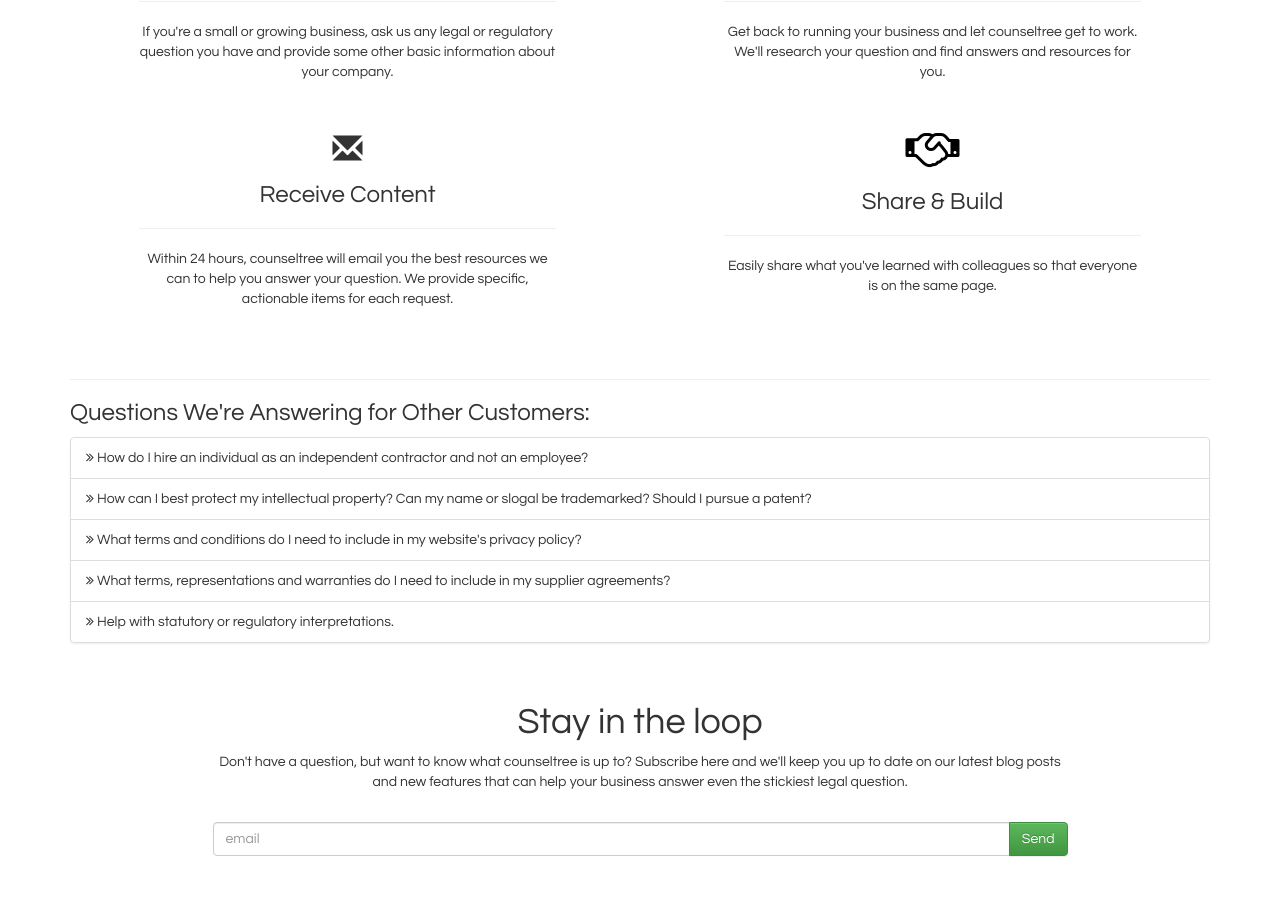
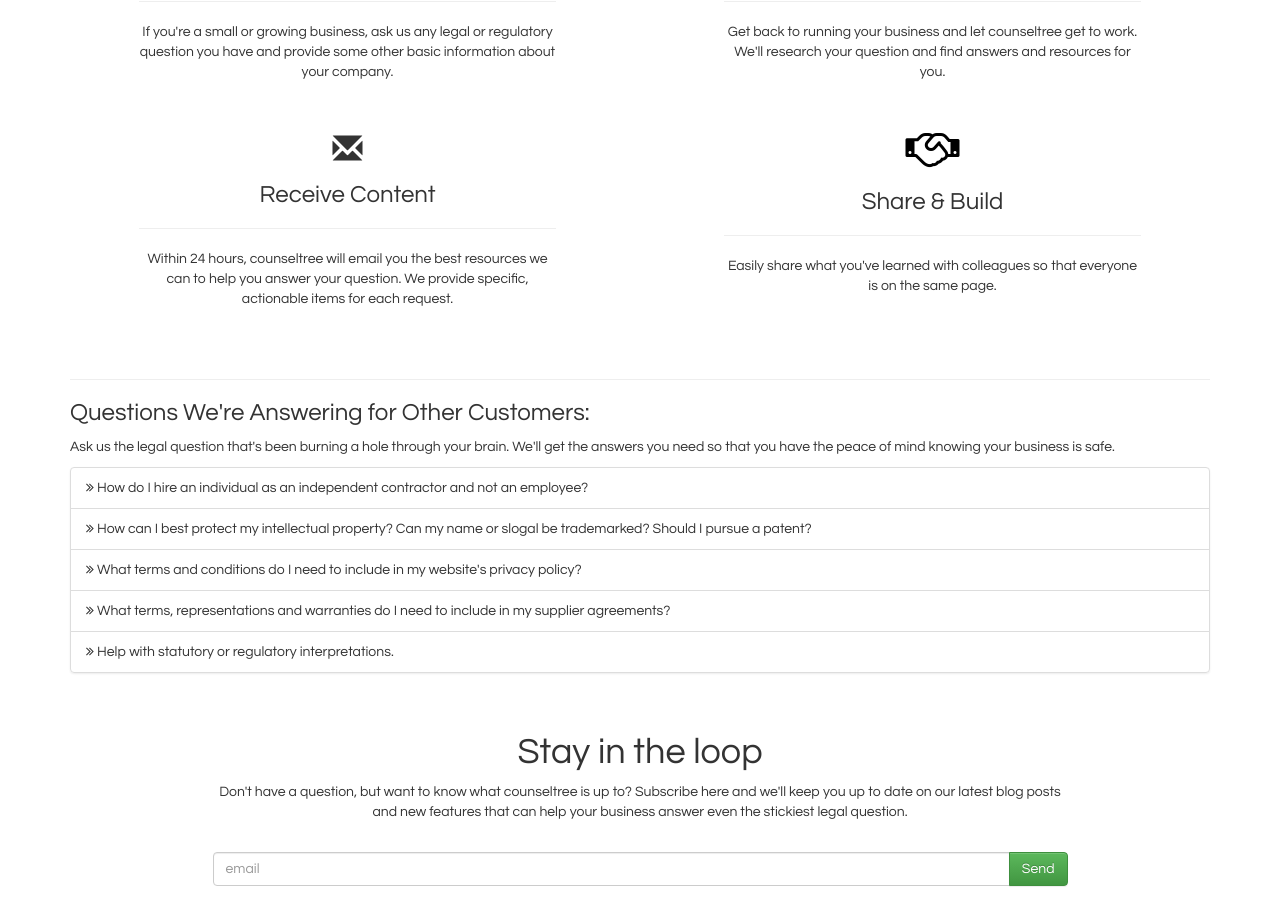
Before and after one commit to counseltree/counseltree.github.io, a Jekyll site: the page built from index.html, in a window 1280 px wide and 900 px high, scrolled down 839 px. Built offline with Jekyll 4.4.1, drawn with Linux system fonts in a browser that asks for light colours; nearby versions of some CDN libraries; before the commit the page ends 1709 px from its top, so only the background shows below that.

Commit message:
local init

```diff
--- a/index.html
+++ b/index.html
@@ -126,6 +126,7 @@
 	   <hr>
 
         <h3>Questions We're Answering for Other Customers:</h3>
+        <p>Ask us the legal question that's been burning a hole through your brain. We'll get the answers you need so that you have the peace of mind knowing your business is safe.</p>
         <ul class="list-group">
             <li class="list-group-item"><i class="fa fa-angle-double-right" aria-hidden="true"></i> How do I hire an individual as an independent contractor and not an employee?</li>
             <li class="list-group-item"><i class="fa fa-angle-double-right" aria-hidden="true"></i> How can I best protect my intellectual property? Can my name or slogal be trademarked? Should I pursue a patent?</li>
```
